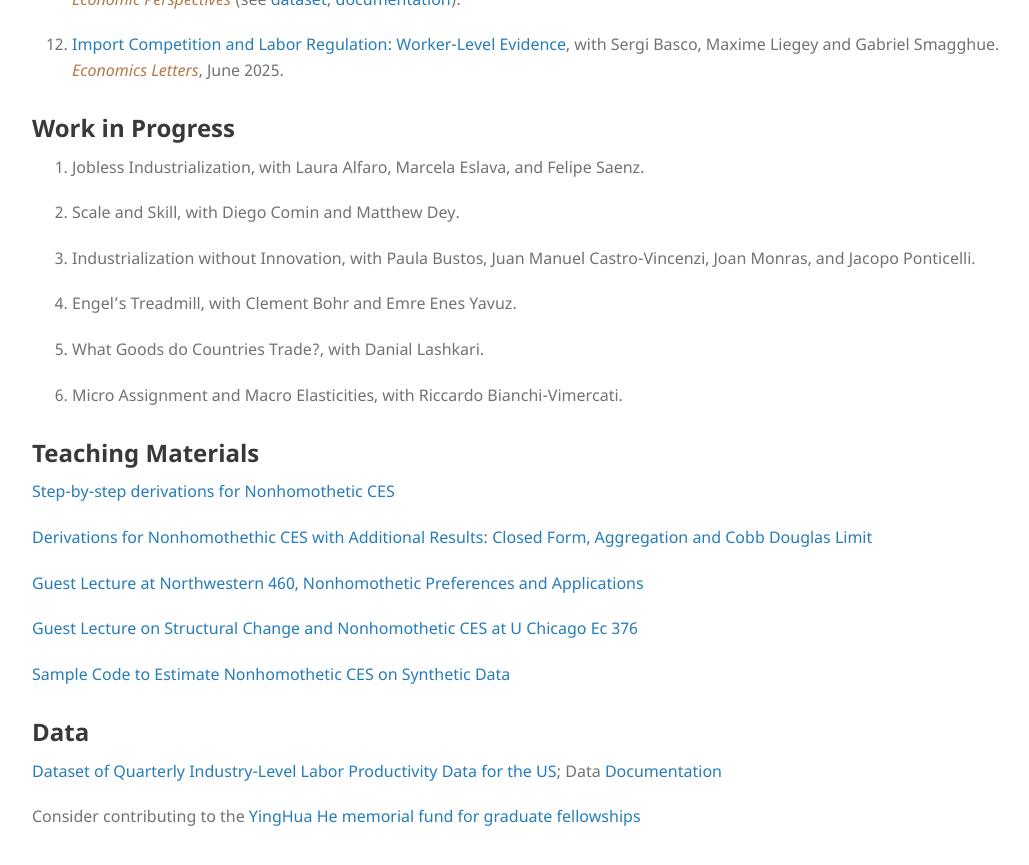
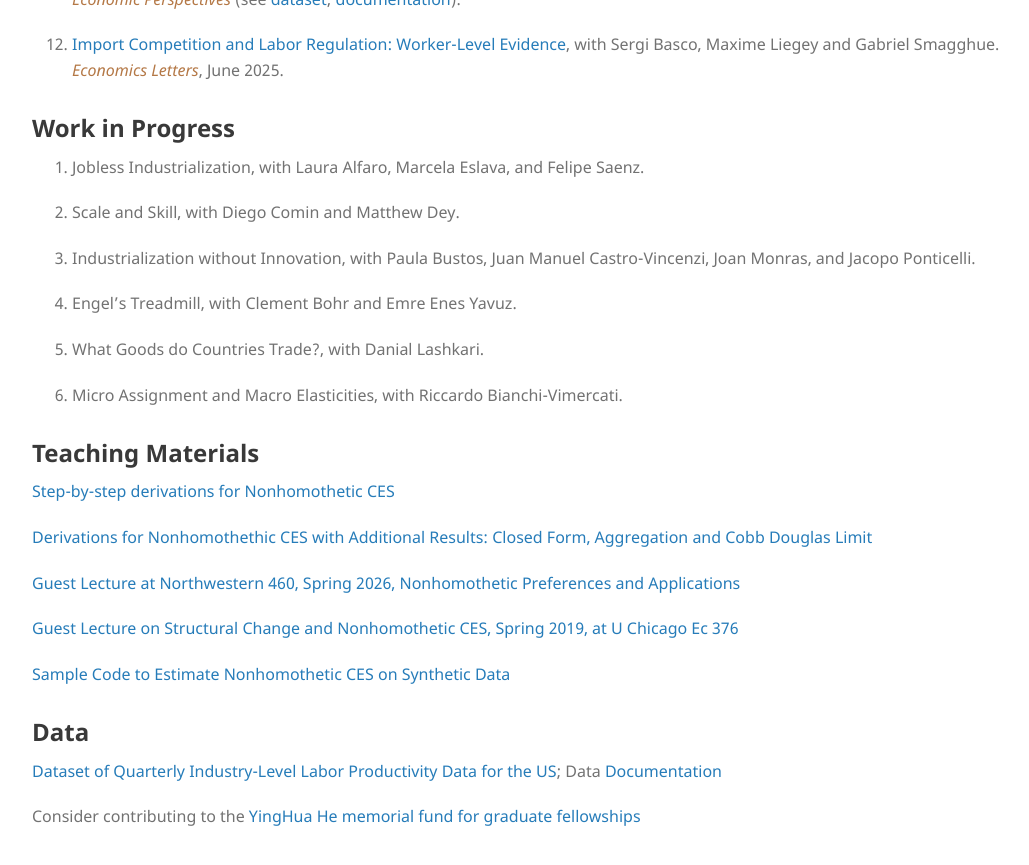
Before and after one commit to mestieri/mestieri.github.io, a Jekyll site: the page built from index.md, in a window 1280 px wide and 900 px high, scrolled down 2177 px. Shown: the top 865 px of the window, without its empty margins (96-1125 px from the left). Built offline with Jekyll 4.4.1, drawn with Linux system fonts in a browser that asks for light colours.

Commit message:
Update index.md

```diff
--- a/index.md
+++ b/index.md
@@ -190,9 +190,9 @@ for Nonhomothetic CES Preferences](https://www.dropbox.com/scl/fi/obu49nw8d74wye
 
 [Derivations for Nonhomothethic CES with Additional Results: Closed Form, Aggregation and Cobb Douglas Limit](https://www.dropbox.com/scl/fi/u6eyanwfdavc457wwv058/nhceshcdstepbystep.pdf?rlkey=2pyis9bn13zoyjchx7c30geh2&dl=0)
 
-[Guest Lecture at Northwestern 460, Nonhomothetic Preferences and Applications](https://www.dropbox.com/scl/fi/yfbhib0kpazn53oweugf8/460_2026_class.pdf?rlkey=mmkyom5mkmhh871tp83287m4n&dl=0)
+[Guest Lecture at Northwestern 460, Spring 2026, Nonhomothetic Preferences and Applications](https://www.dropbox.com/scl/fi/yfbhib0kpazn53oweugf8/460_2026_class.pdf?rlkey=mmkyom5mkmhh871tp83287m4n&dl=0)
 
-[Guest Lecture on Structural Change and Nonhomothetic CES at U Chicago Ec 376](https://www.dropbox.com/s/desc962vwmcdbat/structural_change_lecture.pdf?dl=0)
+[Guest Lecture on Structural Change and Nonhomothetic CES, Spring 2019, at U Chicago Ec 376](https://www.dropbox.com/s/desc962vwmcdbat/structural_change_lecture.pdf?dl=0)
 
 [Sample Code to Estimate Nonhomothetic CES on Synthetic Data](https://www.dropbox.com/s/adzdfl0najc7jc5/estimation_nhces.zip?dl=0)
 
```
